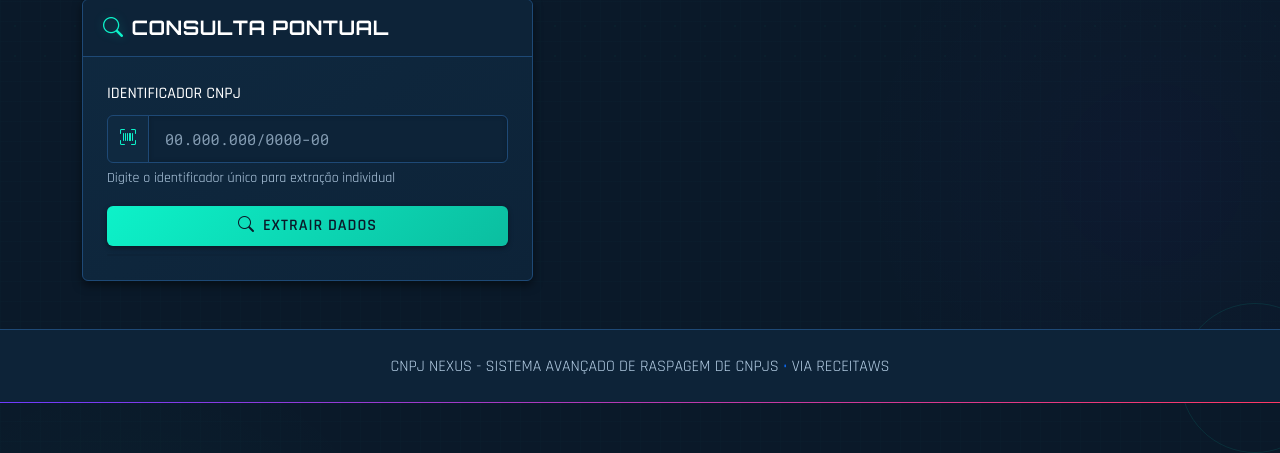
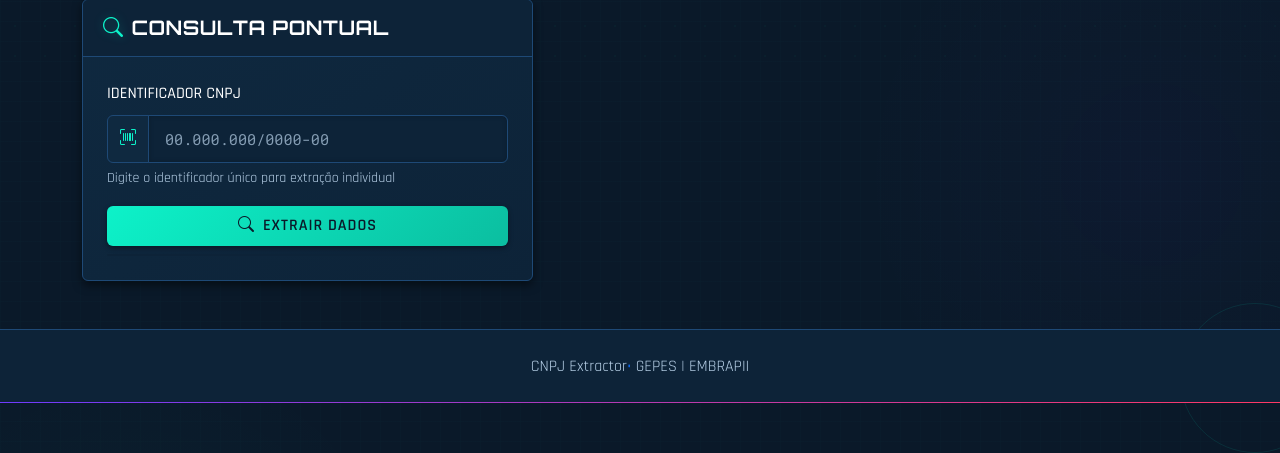
Before and after one commit to LucasAgroTech/cnpjdev, a FastAPI app: page / in a window 1280 px wide; the page is wider, and only the part inside the window is pictured. Shown: the part 739-1192 px from the top of that part. Run offline with FastAPI, Linux system fonts and the light colour scheme; data that the repository does not hold is empty.

Commit message:
commitando

```diff
--- a/templates/index.html
+++ b/templates/index.html
@@ -912,7 +912,7 @@
 
     <div class="footer">
         <div class="container text-center">
-            <p class="mb-0">CNPJ NEXUS - SISTEMA AVANÇADO DE RASPAGEM DE CNPJS <span class="text-primary">•</span> VIA RECEITAWS</p>
+            <p class="mb-0">CNPJ Extractor<span class="text-primary">•</span> GEPES | EMBRAPII </p>
         </div>
     </div>
 
```
